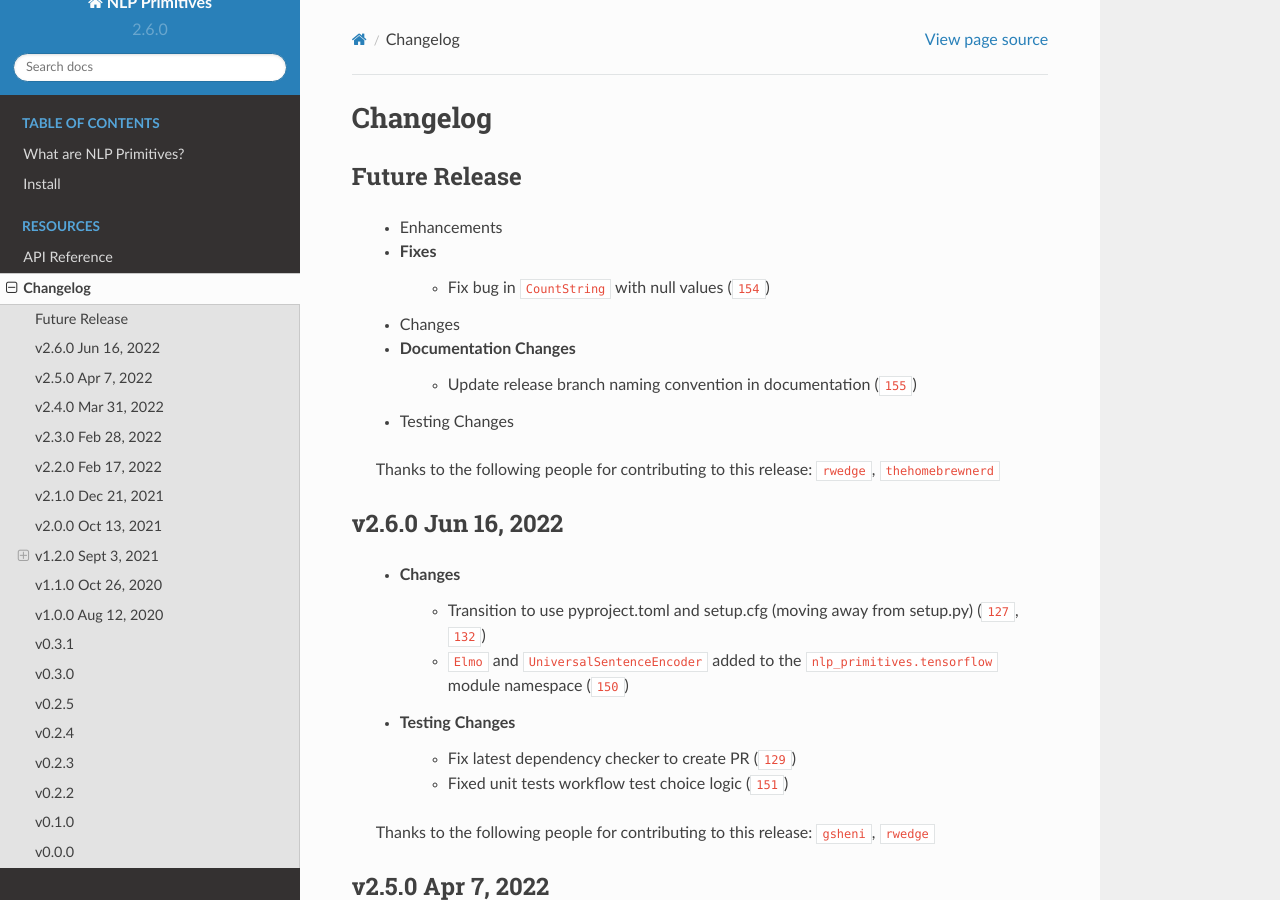
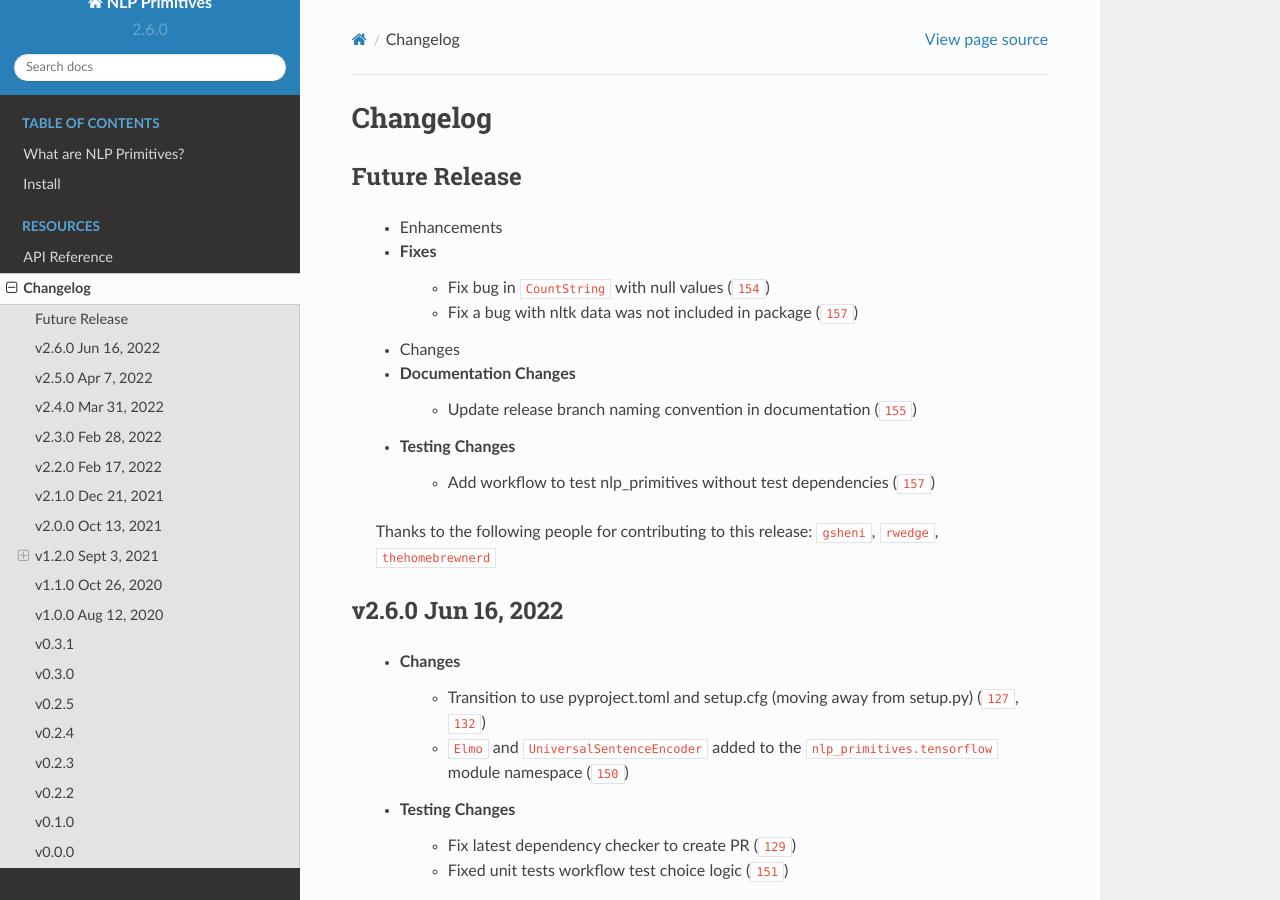
Before and after one commit to alteryx/nlp_primitives, a Sphinx documentation site: the page built from docs/source/changelog.rst, in a window 1280 px wide and 900 px high. Built offline with Sphinx 7.4.7 and the Read the Docs theme 2.0.0, drawn with Linux system fonts in a browser that asks for light colours; cross-references to code outside the pages are shown as plain code.

Commit message:
Add workflow to test nlp_primitives without test dependencies (#157)
* Create test_without_test_dependencies.yaml

* Update test_without_test_dependencies.yaml

* Update .github/workflows/test_without_test_dependencies.yaml

* Update changelog.rst

* Update setup.cfg

```diff
--- a/docs/source/changelog.rst
+++ b/docs/source/changelog.rst
@@ -7,13 +7,15 @@ Future Release
     * Enhancements
     * Fixes
         * Fix bug in ``CountString`` with null values (:pr:`154`)
+        * Fix a bug with nltk data was not included in package (:pr:`157`)
     * Changes
     * Documentation Changes
         * Update release branch naming convention in documentation (:pr:`155`)
     * Testing Changes
+        * Add workflow to test nlp_primitives without test dependencies (:pr:`157`)
 
     Thanks to the following people for contributing to this release:
-    :user:`rwedge`, :user:`thehomebrewnerd`
+    :user:`gsheni`, :user:`rwedge`, :user:`thehomebrewnerd`
 
 v2.6.0 Jun 16, 2022
 ===================
--- a/setup.cfg
+++ b/setup.cfg
@@ -68,7 +68,7 @@ complete =
     LICENSE
     README.md
  nlp_primitives =
-    data/nltk-data/*
+    data/nltk-data/**/*
 
 [options.entry_points]
 featuretools_plugin =
```
Also changed, not shown: 1 other file.
